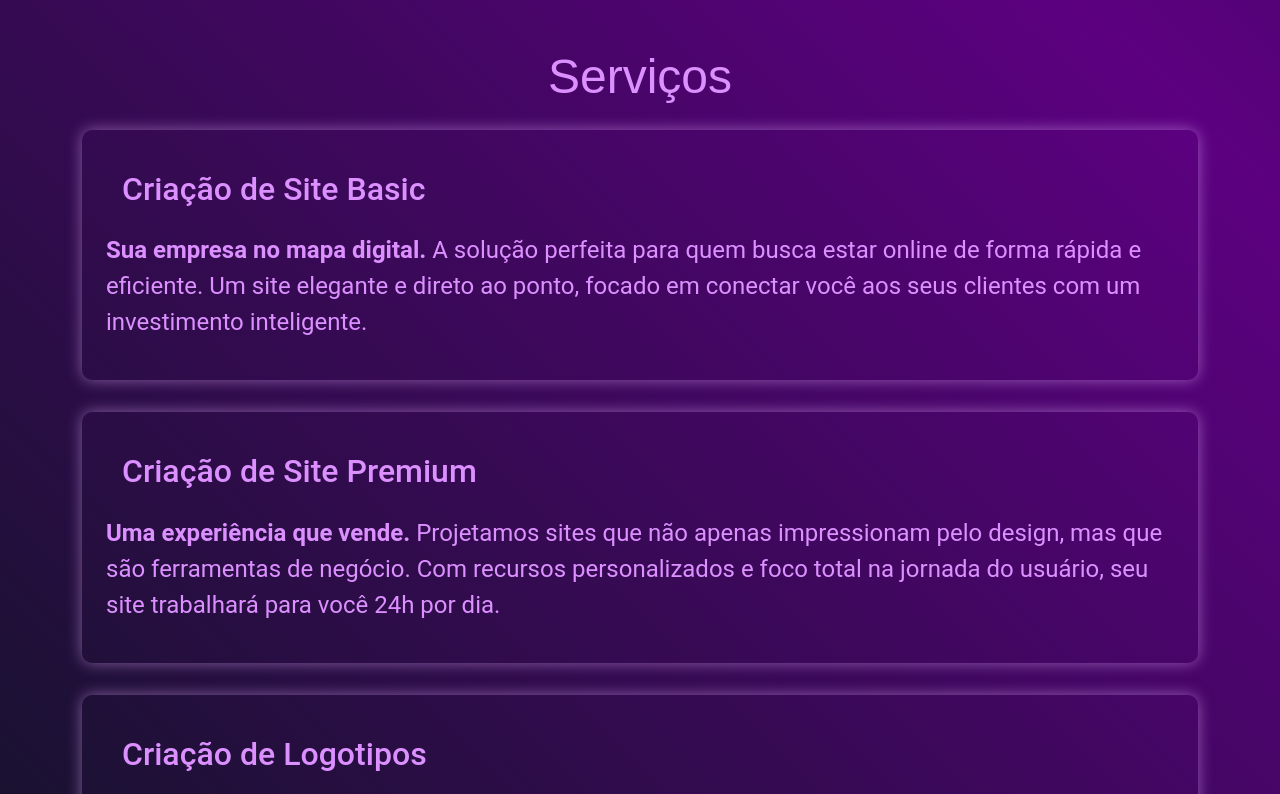
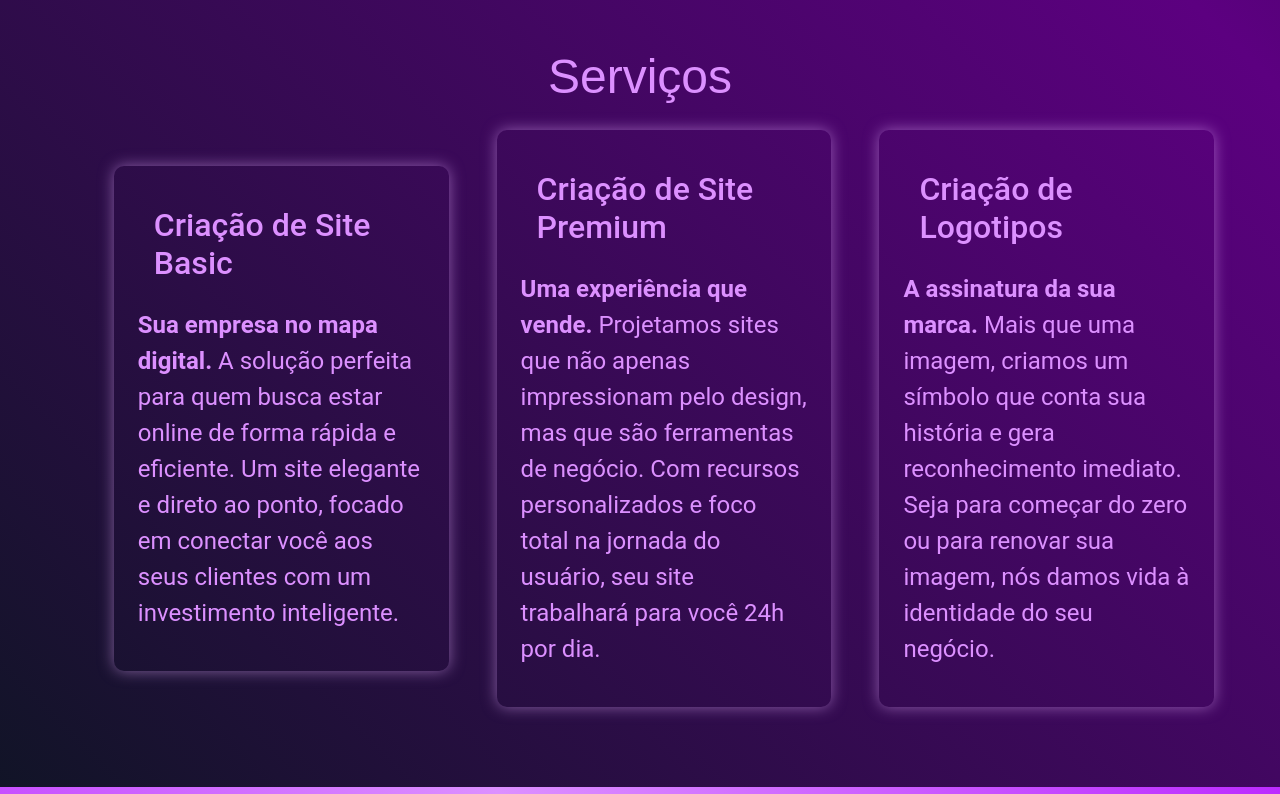
Before and after one commit to Frontfy-Web/site, a plain HTML site: page index.html in a window 1280 px wide. Shown: the part 2000-2794 px from the top of the page. Drawn offline with nearby package versions, Linux system fonts and the light colour scheme; a script that the page names is missing; a web font is replaced by a local one.

Commit message:
Add files via upload

```diff
--- a/index.html
+++ b/index.html
@@ -79,16 +79,16 @@
 
             <section class="servicos py-5" id="servicos">
                 <h2 class="servicos__titulo">Serviços</h2>
-                <div class="servicos__cursos">
-                    <div class="servicos__card">
+                <div class="servicos__cursos d-flex">
+                    <div class="col-lg-5 servicos__card">
                         <h2 class="servicos__titulos">Criação de Site Basic</h2>
                         <p class="servicos__txt"><strong>Sua empresa no mapa digital.</strong> A solução perfeita para quem busca estar online de forma rápida e eficiente. Um site elegante e direto ao ponto, focado em conectar você aos seus clientes com um investimento inteligente.</p>
                     </div>
-                    <div class="servicos__card">
+                    <div class="col-lg-5 servicos__card">
                         <h2 class="servicos__titulos">Criação de Site Premium</h2>
                         <p class="servicos__txt"><strong>Uma experiência que vende.</strong> Projetamos sites que não apenas impressionam pelo design, mas que são ferramentas de negócio. Com recursos personalizados e foco total na jornada do usuário, seu site trabalhará para você 24h por dia.</p>
                     </div>
-                    <div class="servicos__card">
+                    <div class="col-lg-5 servicos__card">
                         <h2 class="servicos__titulos">Criação de Logotipos</h2>
                         <p class="servicos__txt"><strong>A assinatura da sua marca.</strong> Mais que uma imagem, criamos um símbolo que conta sua história e gera reconhecimento imediato. Seja para começar do zero ou para renovar sua imagem, nós damos vida à identidade do seu negócio.</p>
                     </div>
--- a/style.css
+++ b/style.css
@@ -12,7 +12,7 @@
 }
 
 body{
-    background: linear-gradient(45deg, #bc2bff, var(--cor__principal), #bc2bff);
+    background: linear-gradient(45deg, #000000, var(--cor__principal), #bc2bff, #a79dff);
 }
 
 header {
@@ -30,6 +30,10 @@ header {
     z-index: 1020;
     font-size: 2rem;
     font-family: var(--fonte__logo);
+    color: var(--cor__secundaria);
+}
+
+.cabecalho__titulo{
     color: var(--cor__secundaria);
 }
 
@@ -80,9 +84,17 @@ main {
     border-color: var(--cor__principal);
     border-style: solid;
     border-radius: 3rem;
-    box-shadow: 0px 0px 10px #ebb8ff;
+    box-shadow: 0px 0px 10px var(--cor__principal);
     text-decoration: none;
     text-align: center;
+}
+
+.button__hero:hover{
+    background: linear-gradient(10deg, #420058, #5c0080, #420058);
+    color: var(--cor__principal);
+    box-shadow: 0px 0px 1000px #b700ff;
+    border-color: #5c0080;
+    font-size: 2.5rem;
 }
 
 .hero__txt{
@@ -161,13 +173,19 @@ p {
     align-items: center;
     text-align: center;
     color: var(--cor__principal);
-    width: 100%;
-    height: 100%;
+    width: 30%;
+    height: auto;
     box-shadow: 0 0px 15px rgba(229, 173, 255, 0.5);
     border-radius: 10px;
     padding: 1.5rem;
     transition: transform 0.3s ease;
     margin-bottom: 2rem;
+    margin-left: 3rem;
+}
+
+.servicos__cursos{
+    justify-content: center;
+    align-items: center;
 }
 
 .servicos__titulos {
@@ -186,7 +204,7 @@ p {
 
 footer {
     padding: 1% 2%;
-    background: linear-gradient(45deg, #bc2bff, var(--cor__principal), #bc2bff);;
+    background: linear-gradient(45deg, #bc2bff, var(--cor__principal), #bc2bff);
     font-size: 1rem;
     font-family: var(--fonte__padrao);
     color: var(--cor__secundaria);
@@ -208,12 +226,10 @@ footer {
     width: 2.5rem;
     height: auto;
     padding: 0.4rem;
-    background-color: var(--cor__principal);
     border-style: none;
     border-radius: 30%;
     transition: all 0.3s ease-in-out;
     border-width: 0.25rem;
-    box-shadow: 0rem 0rem 0.6rem #000000;
 }
 
 .contato__logo:hover {
```
